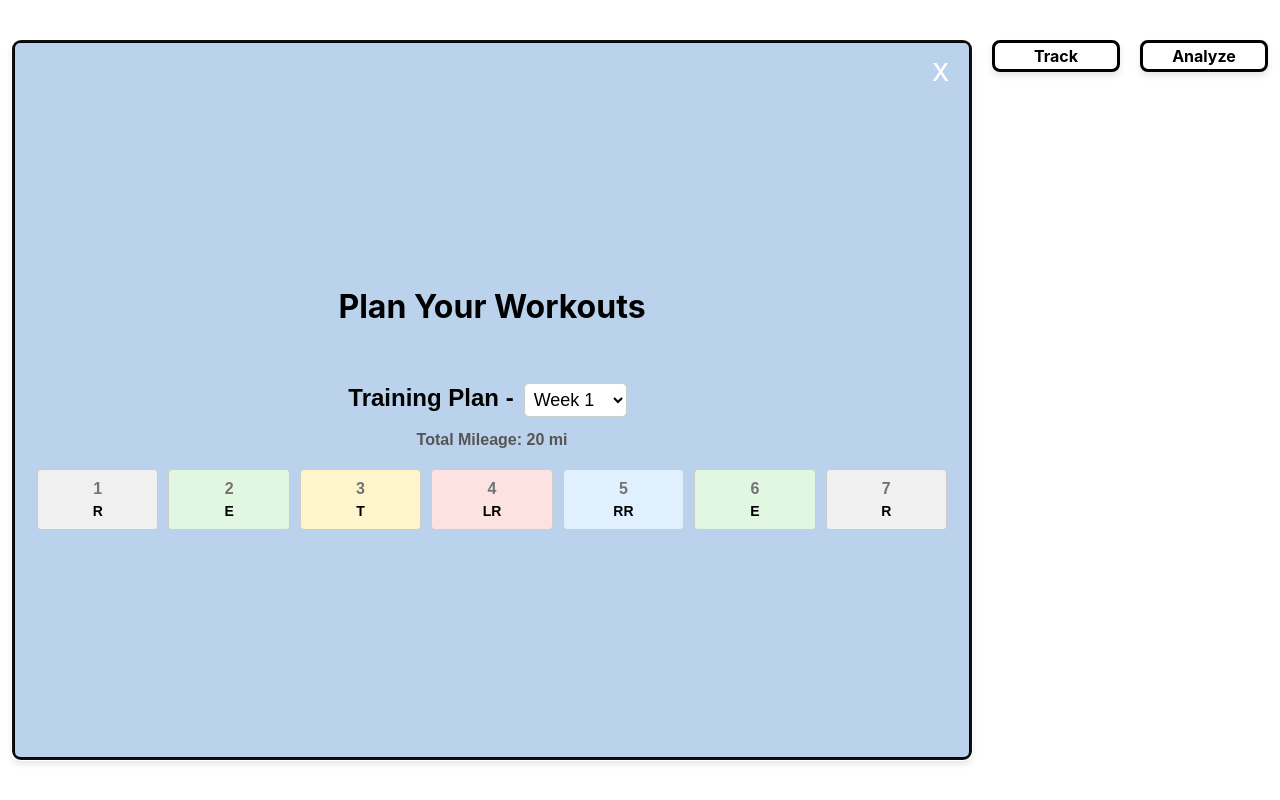
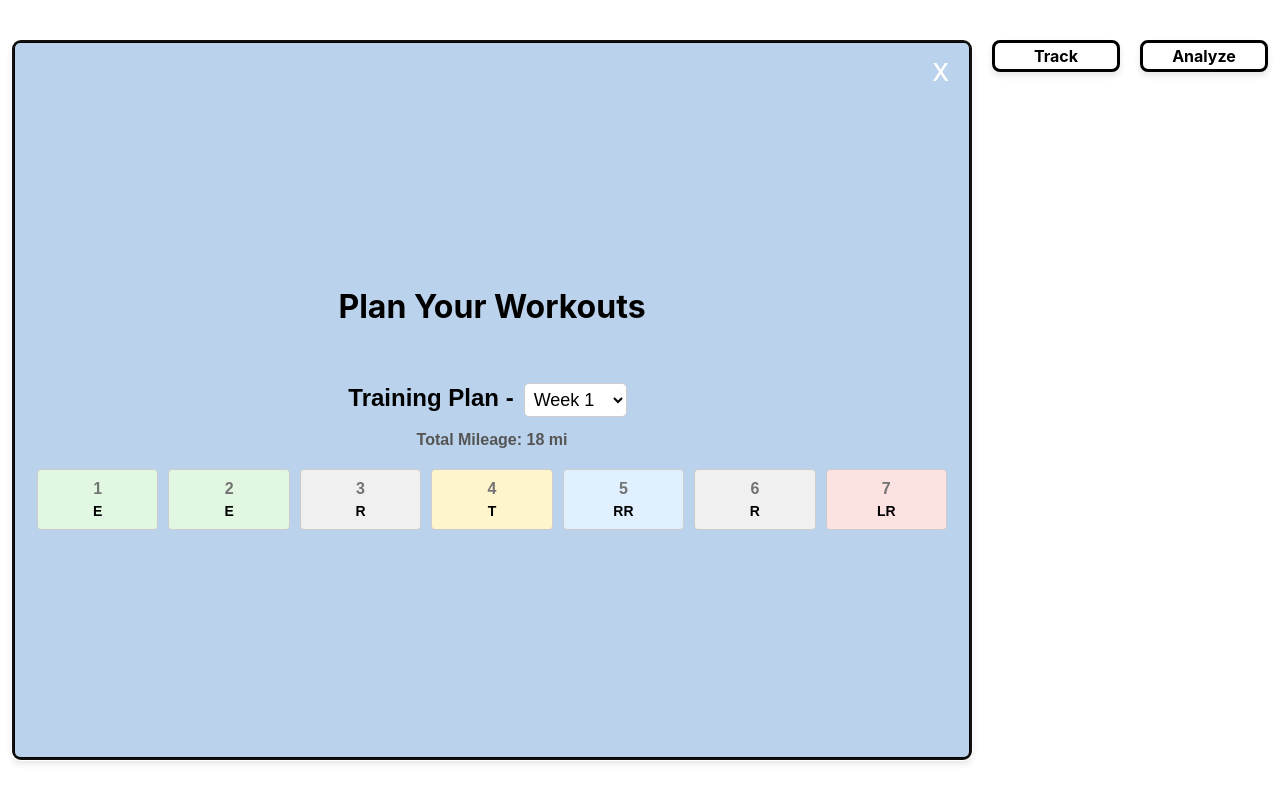
Before and after one commit to tulloch022/marathoner, a React (Vite) app: page / in a window 1280 px wide. Both pictures are taken after a click on the button "Plan". Built offline with nearby package versions, Linux system fonts and the light colour scheme.

Commit message:
made placeholder run week make more sense

```diff
--- a/src/components/Calendar.tsx
+++ b/src/components/Calendar.tsx
@@ -9,13 +9,13 @@ type Workout = {
 // Generate a sample 20-week plan (assuming each week repeats the 7-day structure)
 const generateWorkoutPlan = () => {
   const baseWeek: Workout[] = [
-    { day: 1, type: "Rest", distance: 0 },
+    { day: 1, type: "Easy Run", distance: 3 },
     { day: 2, type: "Easy Run", distance: 3 },
-    { day: 3, type: "Tempo Run", distance: 4 },
-    { day: 4, type: "Long Run", distance: 8 },
+    { day: 3, type: "Rest", distance: 0 },
+    { day: 4, type: "Tempo Run", distance: 2 },
     { day: 5, type: "Recovery Run", distance: 2 },
-    { day: 6, type: "Easy Run", distance: 3 },
-    { day: 7, type: "Rest", distance: 0 },
+    { day: 6, type: "Rest", distance: 0 },
+    { day: 7, type: "Long Run", distance: 8 },
   ];
 
   let fullPlan: Workout[] = [];
```
